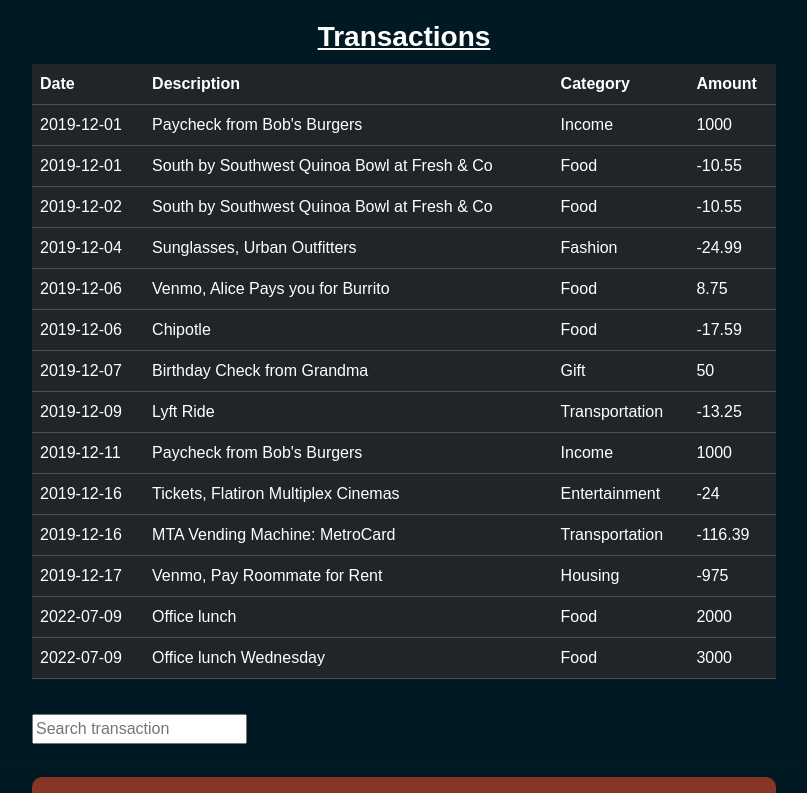
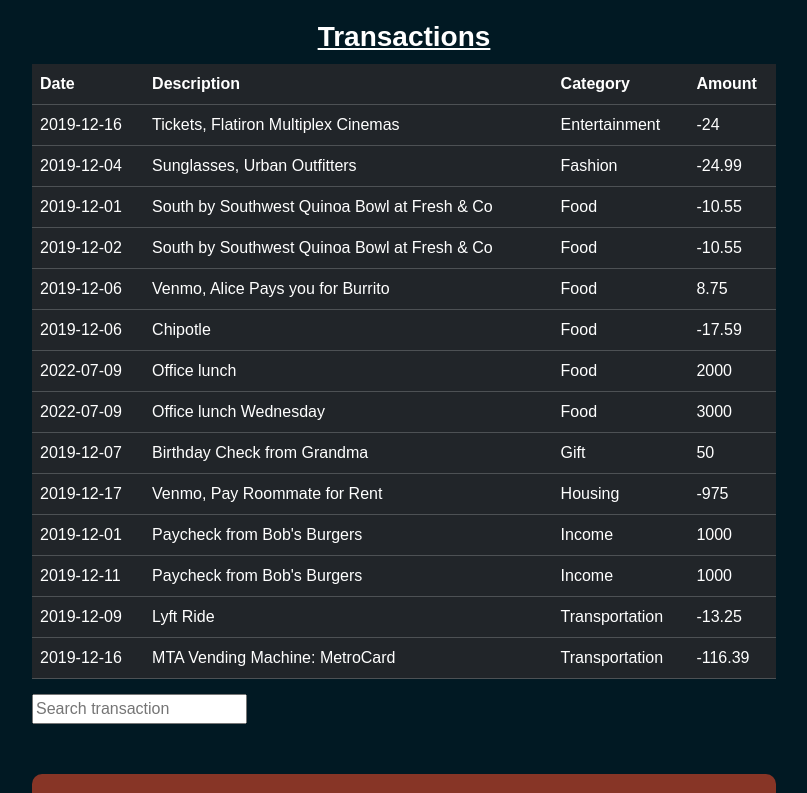
Before and after one commit to Felix-svg/Bank-of-Flatiron, a React (Vite) app in the folder Flatiron-Bank/: page / in a window 1280 px wide. Shown: the top 793 px of the page, without its empty margins (236-1043 px from the left). Built offline with nearby package versions, Linux system fonts and the light colour scheme; data requests are answered from the project's data file.

Commit message:
Filter transactions alphabetically

```diff
--- a/Flatiron-Bank/src/Components/App.jsx
+++ b/Flatiron-Bank/src/Components/App.jsx
@@ -19,7 +19,6 @@ function App() {
   return (
     <div>
       <TransactionTable transactions={transactions} />
-      <hr></hr>
       <TransactionForm  addTransaction={addTransaction} />
     </div>
   );
--- a/Flatiron-Bank/src/Components/TransactionTable.jsx
+++ b/Flatiron-Bank/src/Components/TransactionTable.jsx
@@ -7,9 +7,11 @@ function TransactionTable({ transactions }) {
     transaction.description.toLowerCase().includes(searchTerm.toLowerCase())
   );
 
+  // Sort the transactions alphabetically by category
+  transactions.sort((a, b) => a.category.localeCompare(b.category));
+
   return (
     <div className="table-search">
-
       <h3 className="transactions">Transactions</h3>
       <table className="table table-dark table-stripped-columns">
         <thead>
@@ -21,8 +23,8 @@ function TransactionTable({ transactions }) {
           </tr>
         </thead>
         <tbody>
-          {filteredTransactions.map((transaction, index) => (
-            <tr key={index}>
+          {filteredTransactions.map((transaction) => (
+            <tr key={transaction.id}>
               <td>{transaction.date}</td>
               <td>{transaction.description}</td>
               <td>{transaction.category}</td>
--- a/Flatiron-Bank/src/index.css
+++ b/Flatiron-Bank/src/index.css
@@ -9,12 +9,18 @@ body {
   width: 60%;
   margin: auto;
   margin-top: 10px;
+  color: beige;
+}
+
+.table-search{
+  margin-bottom: 50px;
 }
 
 .row {
   width: 20%;
   margin: auto;
 }
+
 label {
   color: white;
   font-weight: bold;
@@ -32,7 +38,7 @@ h3 {
 
 .table-search input {
  margin-left: 20%;
- margin-top: 35px;
+ margin-top: 15px;
 }
 
 .transaction-form{
```
